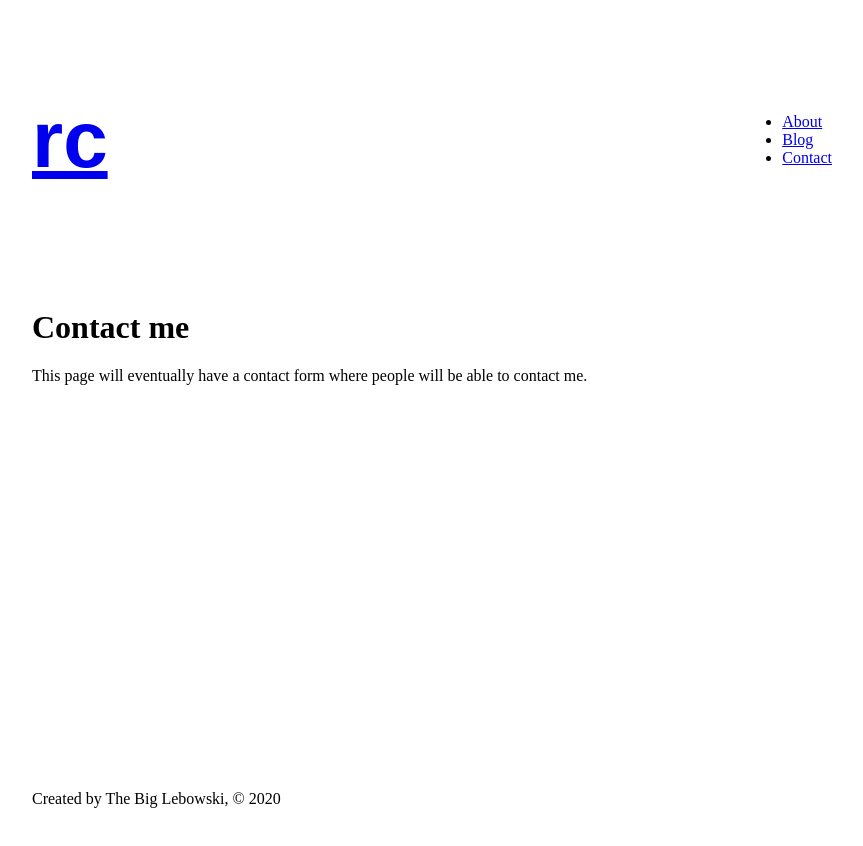
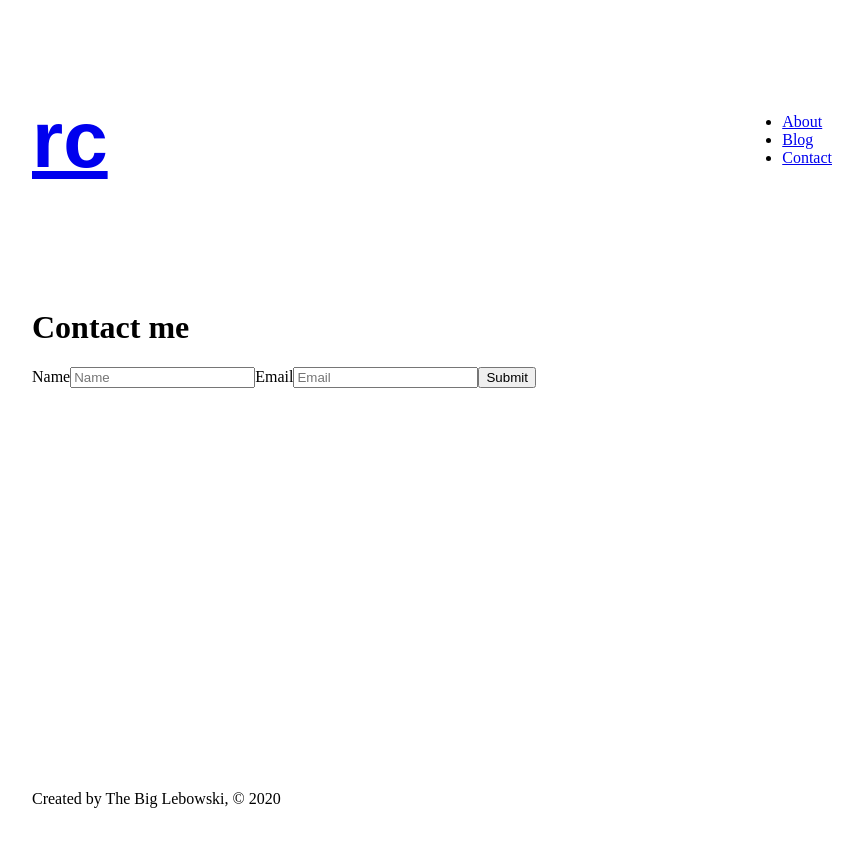
Before and after one commit to rich-cherry/gatsby-site, a Gatsby site: page /contact in a window 1280 px wide. Shown: the whole page, without its empty margins (208-1071 px from the left). Built offline with nearby package versions, Linux system fonts and the light colour scheme; Gatsby itself is replaced by a stand-in of ours.

Commit message:
form styling added

```diff
--- a/src/pages/contact.js
+++ b/src/pages/contact.js
@@ -1,15 +1,56 @@
-import React from "react"
+import React, { useState } from "react"
 import Layout from "../components/layout"
 import Head from "../components/head"
 
 
 export default function Contact() {
+  const [formState, setFormState] = useState({
+    name: "",
+    email: ""
+  })
+
+  const encode = (data) => {
+    return Object.keys(data)
+        .map(key => encodeURIComponent(key) + "=" + encodeURIComponent(data[key]))
+        .join("&");
+  }
+
+  const handeChange = (e) => {
+    setFormState({
+      ...formState,
+      [e.target.name]: e.target.value,
+    })
+  }
+
+  const handleSubmit = (e) => {
+    fetch("/", {
+      method: "POST",
+      headers: { "Content-Type": "application/x-www-form-urlencoded" },
+      body: encode({ "form-name": "contact", ...formState })
+    })
+      .then(() => alert("Success!"))
+      .catch(error => alert(error));
+
+    e.preventDefault();
+  }
+
   return (
       <div>
         <Layout>
           <Head title="Contact" />
           <h1>Contact me</h1>
-          <p>This page will eventually have a contact form where people will be able to contact me.</p>
+
+          <form onSubmit={handleSubmit} name="contact" method="post" data-netlify="true" data-netlify-honeypot="bot-field">
+            <input type="hidden" name="form-name" value="contact" />
+
+            <label htmlFor="name">Name</label>
+            <input id="name" type="text" name="name" onChange={handeChange} value={formState.name} placeholder="Name" />
+
+            <label htmlFor="email">Email</label>
+            <input id="email" type="text" name="email" onChange={handeChange} value={formState.email} placeholder="Email" />
+
+            <button type="submit">Submit</button>
+          </form>
         </Layout>
       </div>
     )
```
